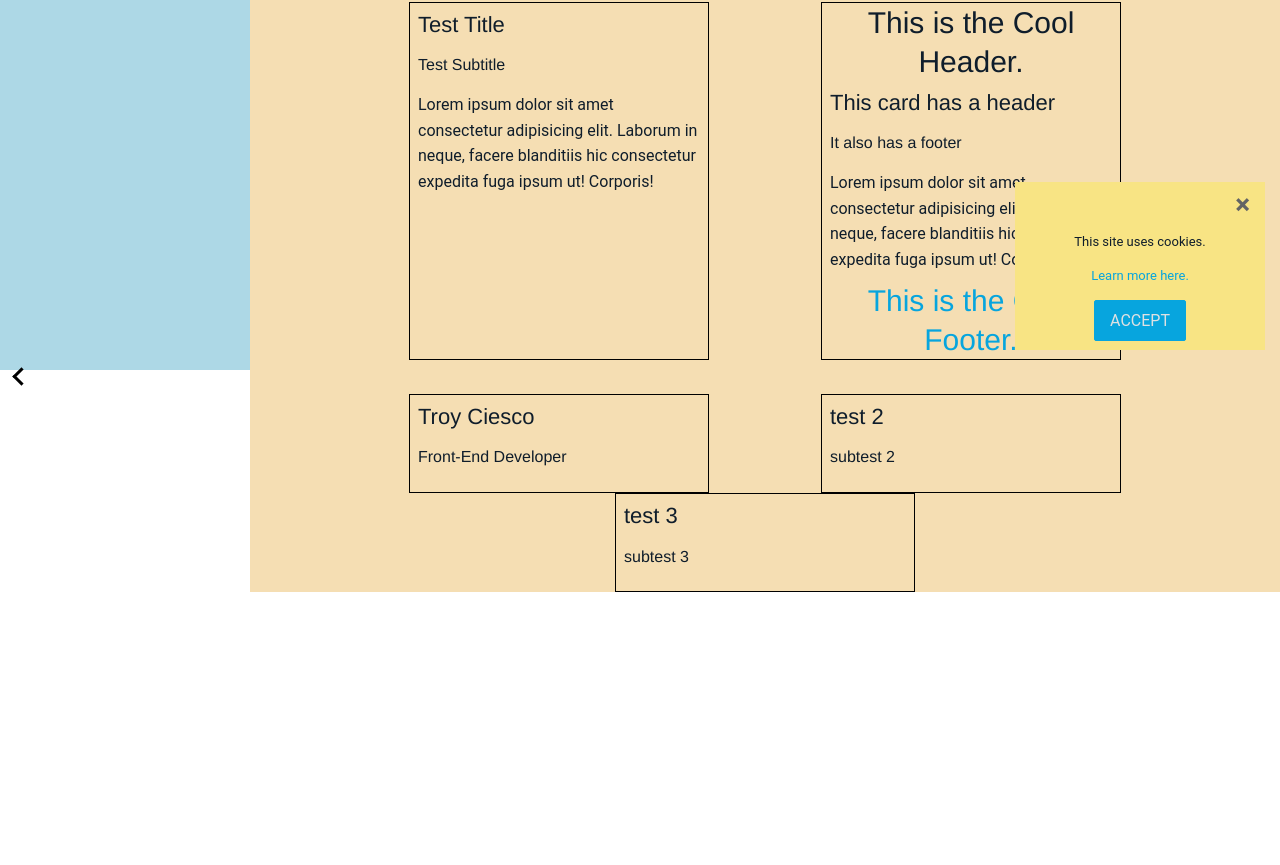
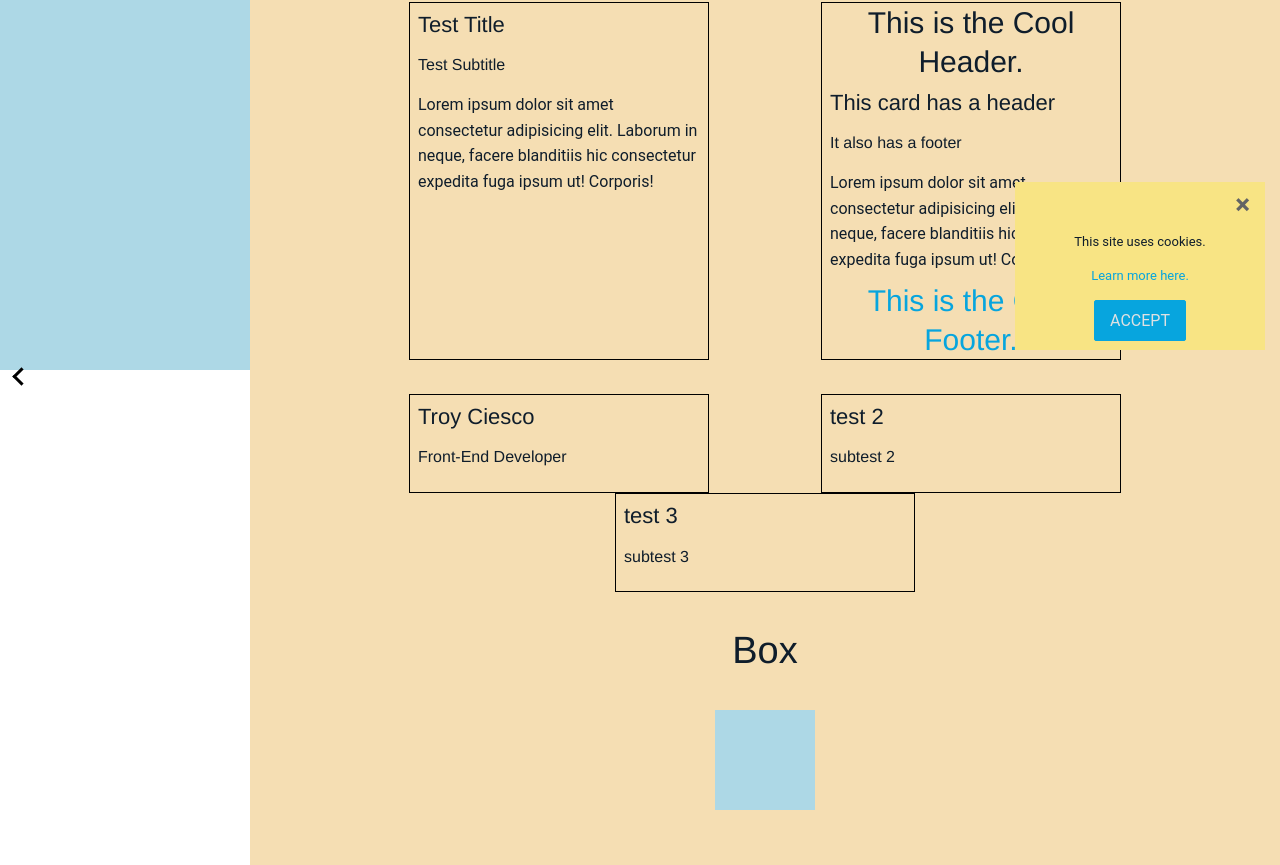
Before and after one commit to troyciesco/styleguide-sandbox, a React (Create React App) app: page /elements in a window 1280 px wide. Shown: the part 430-1295 px from the top of the page. Before the commit the page ends 1022 px from the top, so only its background shows below. Built offline with nearby package versions, Linux system fonts and the light colour scheme.

Commit message:
added box component and elevations

```diff
--- a/package.json
+++ b/package.json
@@ -28,7 +28,6 @@
 		"not op_mini all"
 	],
 	"devDependencies": {
-    "babel-eslint": "^10.0.2",
 		"eslint-config-airbnb": "^17.1.0",
 		"eslint-config-prettier": "^5.0.0",
 		"eslint-plugin-import": "^2.17.3",
--- /dev/null
+++ b/src/base/components/Box/Box.js
@@ -0,0 +1,34 @@
+import React from "react"
+import PropTypes from "prop-types"
+
+import { elements, boxElevations } from "./Styles"
+
+export const Box = ({ children, bg, height, width, as, src, elevation, ...props }) => {
+	const Element = elements[`${as}`]
+	return (
+		<Element
+			bg={bg}
+			height={height}
+			width={width}
+			src={src}
+			as={as}
+			elevation={elevation}
+			{...props}
+		>
+			{children}
+		</Element>
+	)
+}
+
+export const BoxElevations = Object.keys(boxElevations)
+
+Box.propTypes = {
+	/** @ignore */
+	children: PropTypes.node,
+	elevation: PropTypes.oneOf(BoxElevations),
+}
+
+Box.defaultProps = {
+	as: "span",
+	elevation: "0",
+}
--- /dev/null
+++ b/src/base/components/Box/Styles.js
@@ -0,0 +1,24 @@
+import styled from "styled-components"
+
+import theme from "../../Theme"
+
+const { spacingSizes, elevations } = theme
+
+export const boxElevations = {
+	...elevations,
+}
+
+const elementBase = styled.span`
+	background: ${props => props.bg};
+	height: ${props => props.height};
+	width: ${props => props.width};
+	box-shadow: ${props => boxElevations[props.elevation]};
+	${spacingSizes};
+`
+
+export const elements = {
+	span: elementBase.withComponent("span"),
+	div: elementBase.withComponent("div"),
+	img: elementBase.withComponent("img"),
+	section: elementBase.withComponent("section"),
+}
--- /dev/null
+++ b/src/base/components/Box/index.js
@@ -0,0 +1 @@
+export * from "./Box"
--- /dev/null
+++ b/src/base/themes/standard/elevations/elevations.js
@@ -0,0 +1,9 @@
+const elevations = {
+	0: "none",
+	1: "0 0 1px rgba(67, 90, 111, 0.3), 0 2px 4px -2px rgba(67, 90, 111, 0.47)",
+	2: "0 0 1px rgba(67, 90, 111, 0.3), 0 5px 8px -4px rgba(67, 90, 111, 0.47)",
+	3: "0 0 1px rgba(67, 90, 111, 0.3), 0 8px 10px -4px rgba(67, 90, 111, 0.47)",
+	4: "0 0 1px rgba(67, 90, 111, 0.3), 0 16px 24px -8px rgba(67, 90, 111, 0.47)",
+}
+
+export default elevations
--- a/src/pages/Elements.js
+++ b/src/pages/Elements.js
@@ -1,37 +1,45 @@
-import React from 'react'
-import { Heading, Wrapper, FlexRow, Button, Modal, Text, Card } from '../base'
-
+import React from "react"
+import { Heading, Wrapper, FlexRow, Button, Modal, Text, Card, Box } from "../base"
 
 const TeamInfos = [
-  {title: 'Troy Ciesco', subtitle: 'Front-End Developer', content: 'Troy is an established developer whose experience is based around using React and associated technologies to build and deploy scalable web apps within the Amazon Web Services framework. He has lead teams in building product launches that consistently procured six-figure revenues. While serving six years as a team leader in the US Army Reserves, Troy helped introduce more efficient processes for the entire company by using a number of technological solutions. '},
-  {title: 'test 2', subtitle: 'subtest 2', content: 'content 2'},
-  {title: 'test 3', subtitle: 'subtest 3', content: 'content 3'},
+	{
+		title: "Troy Ciesco",
+		subtitle: "Front-End Developer",
+		content:
+			"Troy is an established developer whose experience is based around using React and associated technologies to build and deploy scalable web apps within the Amazon Web Services framework. He has lead teams in building product launches that consistently procured six-figure revenues. While serving six years as a team leader in the US Army Reserves, Troy helped introduce more efficient processes for the entire company by using a number of technological solutions. ",
+	},
+	{ title: "test 2", subtitle: "subtest 2", content: "content 2" },
+	{ title: "test 3", subtitle: "subtest 3", content: "content 3" },
 ]
 
 const Cards = () => {
-
-  return (
-    TeamInfos.map((teamInfo) =>
+	return TeamInfos.map(teamInfo => (
 		<Modal
-      trigger={<Card title={teamInfo.title} subtitle={teamInfo.subtitle} style={{cursor: 'pointer'}} />}
+			trigger={
+				<Card title={teamInfo.title} subtitle={teamInfo.subtitle} style={{ cursor: "pointer" }} />
+			}
 			header={<Heading>{teamInfo.title}</Heading>}
 			footer={<Heading>{teamInfo.subtitle}</Heading>}
 		>
 			<Text>{teamInfo.content}</Text>
 		</Modal>
-    )
-  )
+	))
 }
 
 const Elements = () => {
-
 	let trigger = <Button size="medium">Modal Button</Button>
 	let header = <Heading center>This is the Cool Header.</Heading>
-  let footer = <Heading center color="info">This is the Cool Footer.</Heading>
+	let footer = (
+		<Heading center color="info">
+			This is the Cool Footer.
+		</Heading>
+	)
 
 	return (
 		<Wrapper contain>
-        <Heading size="lg" center pt="md">Buttons</Heading>
+			<Heading size="lg" center pt="md">
+				Buttons
+			</Heading>
 			<FlexRow pt="md">
 				<Button mode="primary">Primary</Button>
 				<Button mode="secondary">Secondary</Button>
@@ -42,25 +50,51 @@ const Elements = () => {
 				<Button disabled>Disabled</Button>
 			</FlexRow>
 			<FlexRow pt="md">
-            <Button mode="primary" color="black" hoverColor="white" empty>Empty</Button>
+				<Button mode="primary" color="black" hoverColor="white" empty>
+					Empty
+				</Button>
 				<Button size="small">Small</Button>
 				<Button size="medium">Medium</Button>
 				<Button size="large">Large</Button>
 			</FlexRow>
 			<FlexRow pt="md">
-            <Modal trigger={trigger} header={header} footer={footer} bg="warning" bgHeader="warning" bgFooter="warning">
+				<Modal
+					trigger={trigger}
+					header={header}
+					footer={footer}
+					bg="warning"
+					bgHeader="warning"
+					bgFooter="warning"
+				>
 					<Text pl="md">this is a test of the trigger.</Text>
 				</Modal>
 			</FlexRow>
-        <Heading size="lg" center pt="md">Card</Heading>
+			<Heading size="lg" center pt="md">
+				Card
+			</Heading>
 			<FlexRow pt="md">
-            <Card title="Test Title" subtitle="Test Subtitle" content="Lorem ipsum dolor sit amet consectetur adipisicing elit. Laborum in neque, facere blanditiis hic consectetur expedita fuga ipsum ut! Corporis!" />
-            <Card header={header} footer={footer} title="This card has a header" subtitle="It also has a footer" content="Lorem ipsum dolor sit amet consectetur adipisicing elit. Laborum in neque, facere blanditiis hic consectetur expedita fuga ipsum ut! Corporis!" />
+				<Card
+					title="Test Title"
+					subtitle="Test Subtitle"
+					content="Lorem ipsum dolor sit amet consectetur adipisicing elit. Laborum in neque, facere blanditiis hic consectetur expedita fuga ipsum ut! Corporis!"
+				/>
+				<Card
+					header={header}
+					footer={footer}
+					title="This card has a header"
+					subtitle="It also has a footer"
+					content="Lorem ipsum dolor sit amet consectetur adipisicing elit. Laborum in neque, facere blanditiis hic consectetur expedita fuga ipsum ut! Corporis!"
+				/>
 			</FlexRow>
 			<FlexRow pt="md">
 				<Cards />
 			</FlexRow>
-
+			<Heading size="lg" center pt="md">
+				Box
+			</Heading>
+			<FlexRow pt="md" pb="lg">
+				<Box as="div" height="100px" width="100px" bg="lightblue" />
+			</FlexRow>
 		</Wrapper>
 	)
 }
--- a/src/pages/Layout.js
+++ b/src/pages/Layout.js
@@ -1,12 +1,12 @@
-import React from 'react'
-
-
+import React from "react"
+import { Box } from "../base"
 
 const Layout = () => {
-  return (
-<div>Page for layout related components
-</div>
-  )
+	return (
+		<div style={{ height: "100vh" }}>
+			<Box></Box>
+		</div>
+	)
 }
 
 export { Layout }
```
Also changed, not shown: src/base/components.js (+14 -13 lines), src/base/themes/standard/index.js (+11 -9 lines), 1 other file (tests, documents, lock files or other folders). Lines whose indentation alone changed are shown as unchanged.
